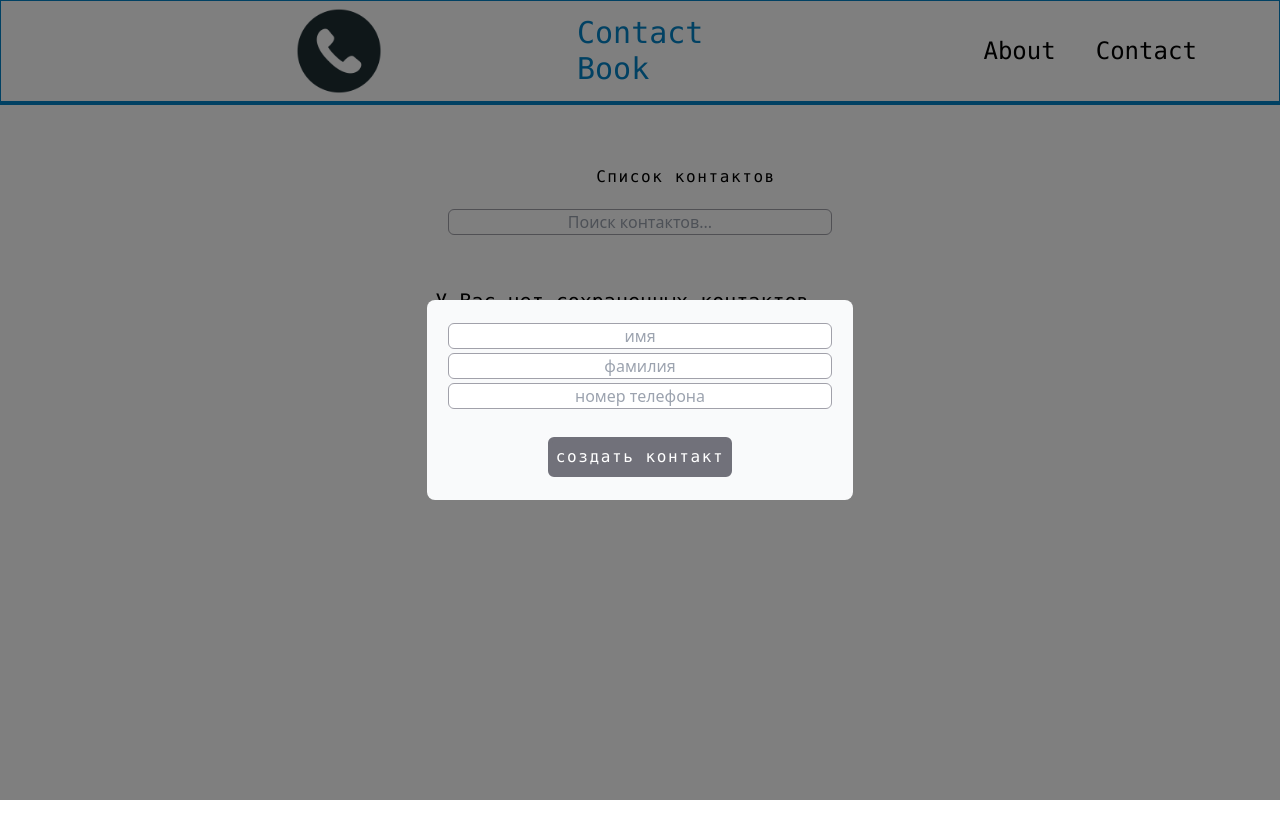
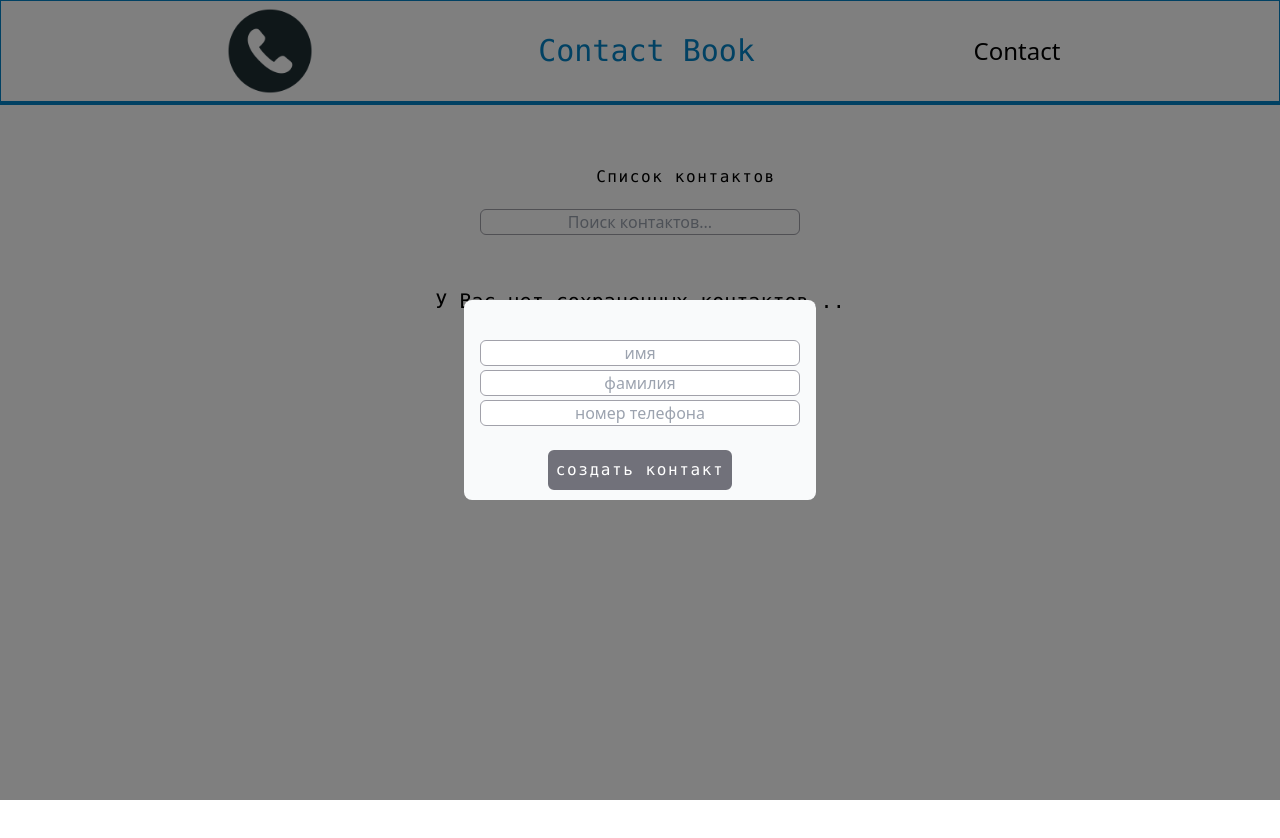
Before and after one commit to Fullpowerr/Contact-book, a Vue app: page / in a window 1280 px wide. Both pictures are taken after a click on the element 815 px from the left and 177 px from the top of the page. Shown: the top 838 px of the page. Built offline with nearby package versions, Linux system fonts and the light colour scheme.

Commit message:
fixed adaptation layout

```diff
--- a/src/components/UI/v_input.vue
+++ b/src/components/UI/v_input.vue
@@ -1,6 +1,6 @@
 <template>
    <input
-      class="border rounded-md border-zinc-400 w-96 text-center"
+      class="border rounded-md border-zinc-400 w-80 text-center"
       :value="modelValue"
       @input="updateInput"
       title="вводите текст"
--- a/src/components/contactsList.vue
+++ b/src/components/contactsList.vue
@@ -21,7 +21,7 @@
                      params: { id: title_contact_sheet.id },
                   })
                "
-               class="m-2 mx-auto text-center cursor-pointer ease-in-out hover:scale-110 hover:text-sky-700"
+               class="m-2 mx-auto text-center cursor-pointer ease-in-out hover:scale-110 hover:text-sky-700 duration-300"
                v-for="(title_contact_sheet, i) in searchContacts"
                :title_contact_sheet="title_contact_sheet"
                :key="i"
--- a/src/components/create_form.vue
+++ b/src/components/create_form.vue
@@ -6,10 +6,11 @@
    >
       <div
          @click.stop
-         class="flex flex-col justify-center w-4/12 h-1/4 m-auto bg-gray-50 rounded-lg"
+         class="justify-center h-1/4 m-auto bg-gray-50 rounded-lg"
       >
+         <div class="flex flex-col p-4">
             <v_input
-            class="mb-1 mx-auto text-slate-900"
+               class="mb-1 mt-6"
                :model-value="name"
                required
                @update:model-value="setName"
@@ -18,7 +19,7 @@
                maxlength="22"
             />
             <v_input
-            class="mb-1 mx-auto"
+               class="mb-1"
                :model-value="surname"
                @update:model-value="setSurname"
                type="text"
@@ -26,7 +27,6 @@
                maxlength="22"
             />
             <v_input
-            class="mb-1 mx-auto"
                :model-value="phoneNumber"
                @update:model-value="setPhoneNumber"
                type="phone"
@@ -42,6 +42,7 @@
                class="flex mx-auto font-mono tracking-widest mt-6"
                >создать контакт</v_button
             >
+         </div>
       </div>
    </form>
 </template>
--- a/src/components/pages/main.vue
+++ b/src/components/pages/main.vue
@@ -6,7 +6,7 @@
          <div
             v-if="!dialogCreateContact"
             @click="dialogCreateShow"
-            class="ml-10 bg-inherit border-none cursor-pointer w-14 h-14 ease-in-out hover:scale-110"
+            class="ml-10 bg-inherit border-none cursor-pointer w-14 h-14 ease-in-out hover:scale-110 duration-150"
          >
             <img src="/src/assets/plus-contact.png" />
          </div>
--- a/src/components/v_header.vue
+++ b/src/components/v_header.vue
@@ -1,27 +1,22 @@
 <template>
-   <div class="border-b-4 border border-sky-600 mb-10">
-      <div class="flex items-center justify-between">
+   <div
+      class="flex flex-row border-b-4 border border-sky-600 justify-evenly items-center mb-10"
+   >
       <button @click="$router.push('/')">
          <img
-               class="mx-72 hover:scale-110"
+            class="hover:scale-110 duration-150"
             src="../assets/free-icon-phone-6596115.png"
             width="100"
          />
       </button>
       <p class="font-mono text-3xl text-sky-600">Contact Book</p>
-         <div class="mx-60 flex font-mono text-2xl">
+
       <p
-               class="mx-10 cursor-pointer transition ease-in-out hover:scale-110 hover:text-sky-600"
+         @click="$router.push('about')"
+         class="cursor-pointer transition ease-in-out 1 hover:scale-110 hover:text-blue-600 text-2xl"
       >
-               About
+         Contact
       </p>
-            <a
-               @click="$router.push('about')"
-               class="cursor-pointer transition ease-in-out 1 hover:scale-110 hover:text-blue-600"
-               >Contact</a
-            >
-         </div>
-      </div>
    </div>
 </template>
 <script>
```
Lines whose indentation alone changed are shown as unchanged.
